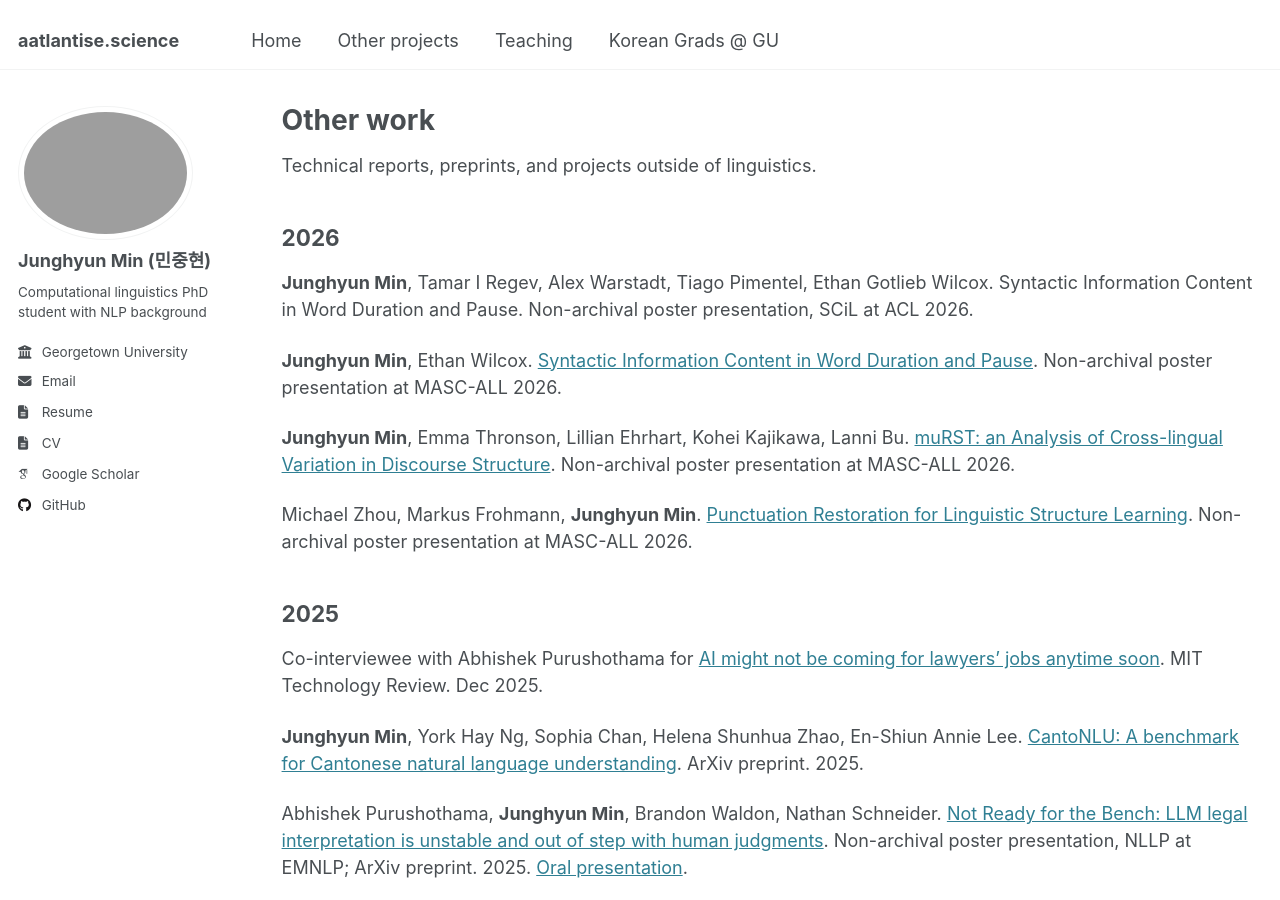
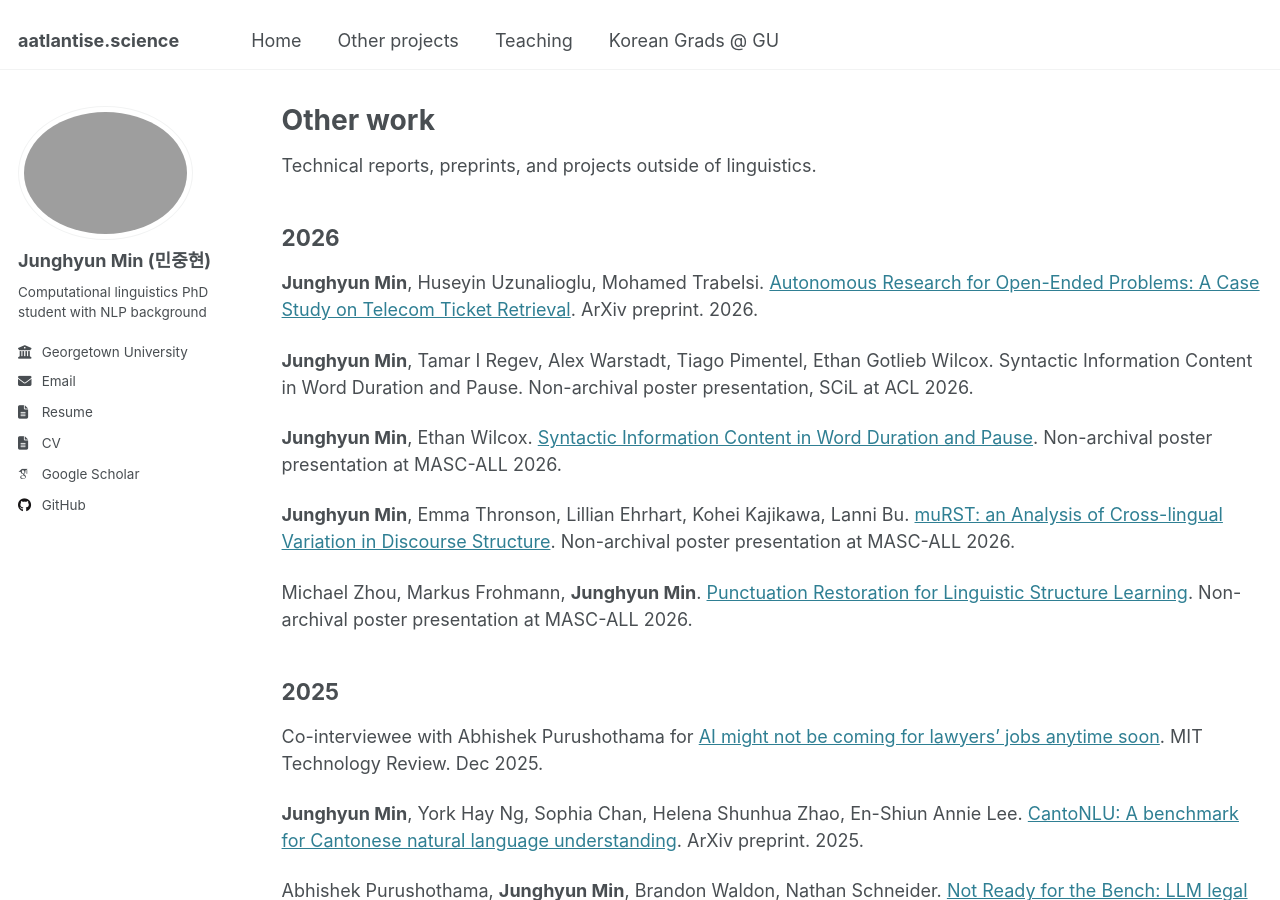
Before and after one commit to Aatlantise/aatlantise.github.io, a Jekyll site: the page built from _pages/extraling.md, in a window 1280 px wide and 900 px high. Built offline with Jekyll 4.4.1, drawn with Linux system fonts in a browser that asks for light colours; some web fonts are replaced.

Commit message:
[Chore] Add preprint
Add autoresearch paper

```diff
--- a/_pages/extraling.md
+++ b/_pages/extraling.md
@@ -10,6 +10,10 @@ redirect_from:
 Technical reports, preprints, and projects outside of linguistics.
 
 ## 2026
+**Junghyun Min**, Huseyin Uzunalioglu, Mohamed Trabelsi.
+[Autonomous Research for Open-Ended Problems: A Case Study on Telecom Ticket Retrieval](https://arxiv.org/abs/2609.13073).
+ArXiv preprint. 2026.
+
 **Junghyun Min**, Tamar I Regev, Alex Warstadt, Tiago Pimentel, Ethan Gotlieb Wilcox.
 Syntactic Information Content in Word Duration and Pause.
 Non-archival poster presentation, SCiL at ACL 2026.
```
